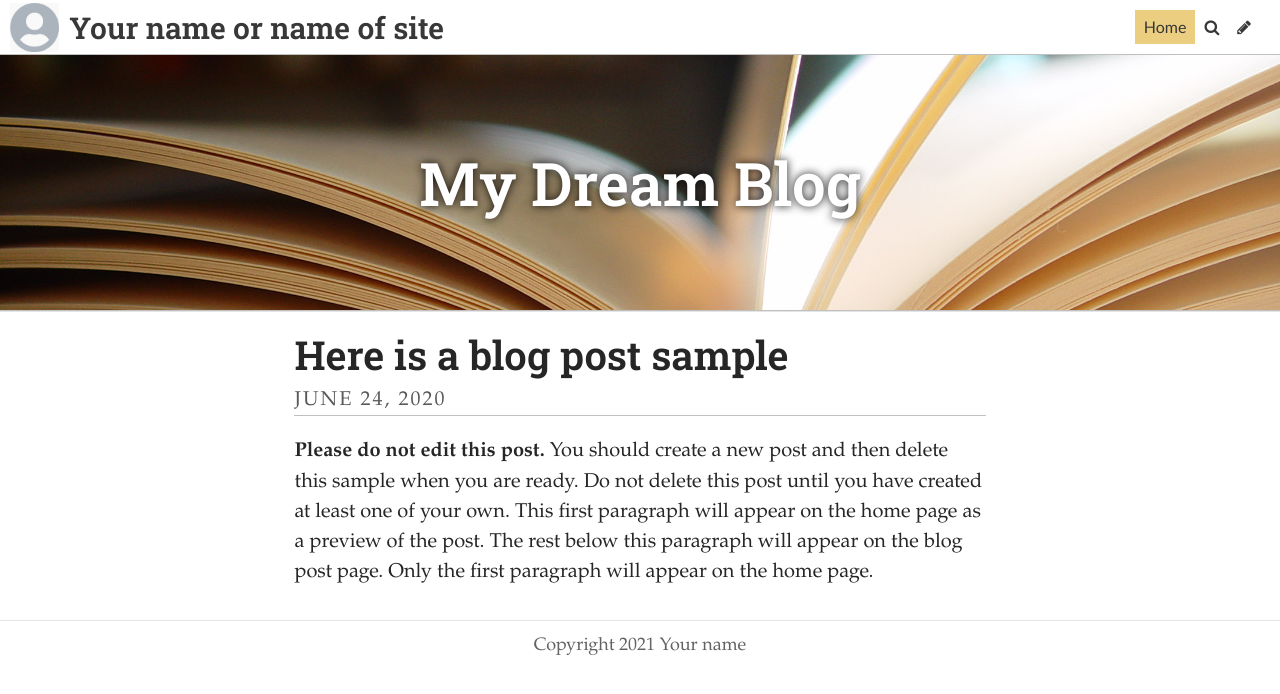
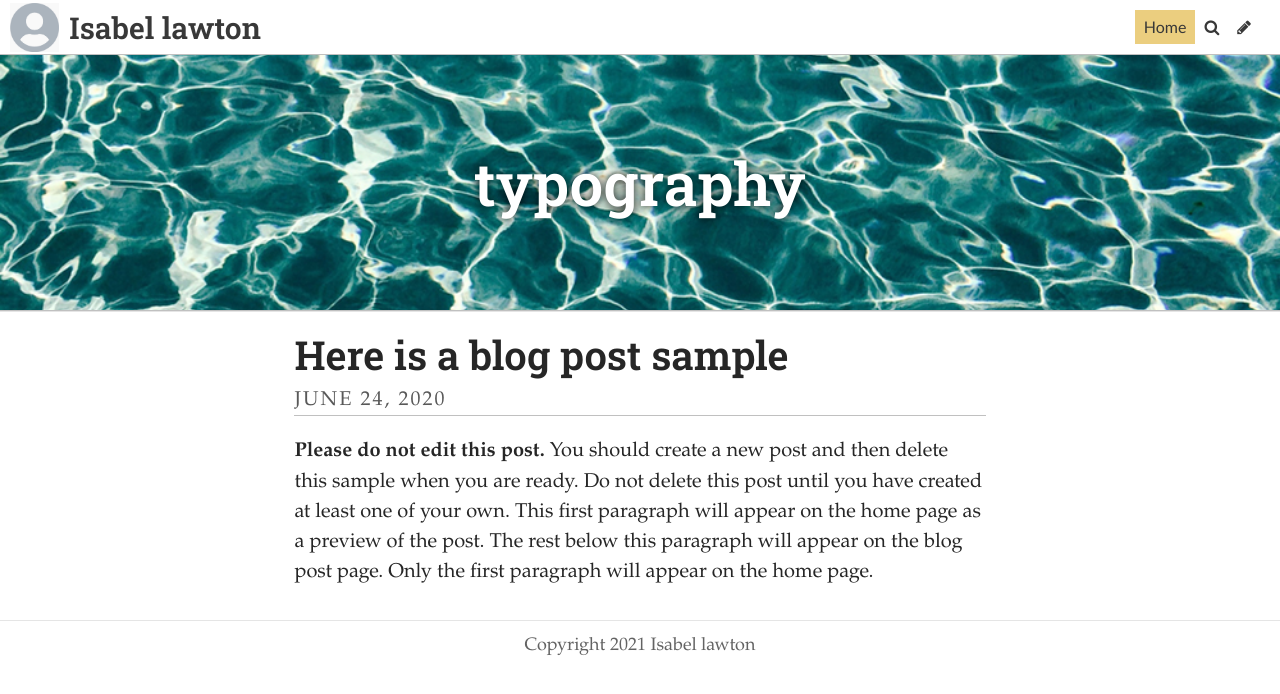
Before and after one commit to izzymlawton/izzytypography, a Jekyll site: the page built from index.html, in a window 1280 px wide. Shown: the top 694 px of the page. Built offline with Jekyll 4.4.1, drawn with Linux system fonts in a browser that asks for light colours; some web fonts are replaced; the list of posts is cut into pages by our own code.

Commit message:
Update Settings “general”

```diff
--- a/_data/settings.yml
+++ b/_data/settings.yml
@@ -1,13 +1,13 @@
-title: Your name or name of site
-description: A website with a blog
-header_text: My Dream Blog
+title: Isabel lawton
+description: "A typography website "
+footer_text: Copyright 2021 Isabel lawton
+header_feature_image: ../uploads/placeholder3.jpg
+header_text: typography
 header_text_color: "#ffffff"
-footer_text: Copyright 2021 Your name
-header_feature_image: ../uploads/pages.jpg
-bannerheight: "20vmax"
-navbarheight: "55px"
-gridlayout: false
+bannerheight: 20vmax
+navbarheight: 55px
 logo: /uploads/logo.jpg
 favicon: /uploads/favicon.ico
+gridlayout: false
+fixednavbar: false
 upzoom: true
-fixednavbar: false
```
